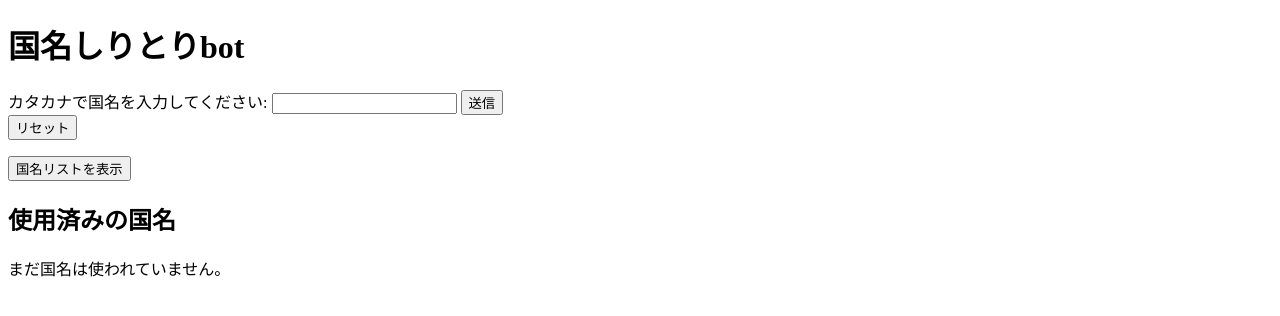
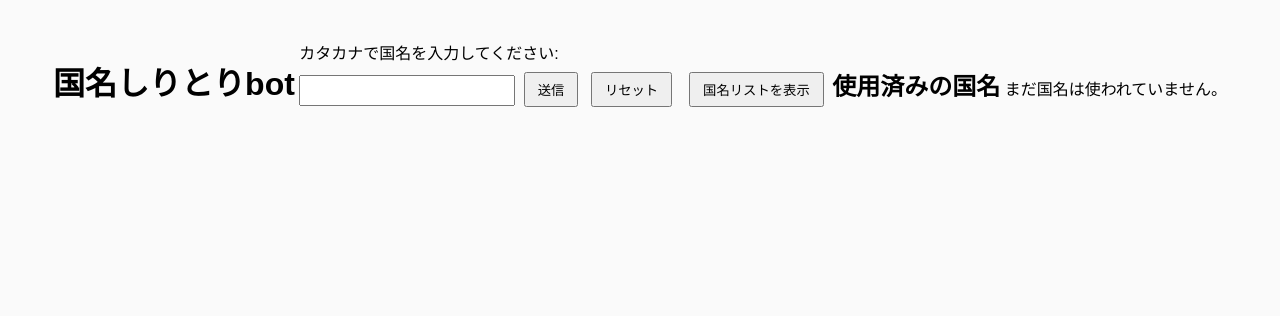
Before and after one commit to neko943/kokumei_shiritori-, a Flask app: page / in a window 1280 px wide. Shown: the top 316 px of the page. Run offline with Flask 3, Linux system fonts and the light colour scheme.

Commit message:
Update index.html

```diff
--- a/templates/index.html
+++ b/templates/index.html
@@ -14,31 +14,38 @@
     <meta property="og:title" content="国名しりとりゲーム">
     <meta property="og:description" content="世界の国名でしりとりをするFlask製Webアプリ。学びながら楽しめる！">
     <meta property="og:type" content="website">
-    <meta property="og:url" content="https://shiritori-game-ihgf.onrender.com"> <!-- 実際のURLに変更してください -->
-    <meta property="og:image" content="https://your-render-url.onrender.com/static/og-image.png"> <!-- サムネ画像があれば -->
+    <meta property="og:url" content="https://shiritori-game-ihgf.onrender.com">
+    <meta property="og:image" content="https://your-render-url.onrender.com/static/og-image.png">
 
     <meta name="twitter:card" content="summary_large_image">
-</head>
-<body>
-    <h1>国名しりとりbot</h1>
-    <form method="POST">
-        <label for="country">カタカナで国名を入力してください:</label>
-        <input type="text" id="country" name="player_input" required>
-        <button type="submit">送信</button>
-    </form>
-    <form action="/reset" method="get">
-        <button type="submit">リセット</button>
-    </form>
-    <p>{{ message }}</p>
 
-    {% if computer_response %}
-        <p>コンピュータの応答: {{ computer_response }}</p>
-    {% endif %}
-    {% if player_input %}
-        <p>あなたの入力: {{ player_input }}</p>
-    {% endif %}
+    <!-- 全体スタイル -->
+    <style>
+        body {
+            text-align: center;
+            font-family: sans-serif;
+            padding: 20px;
+            background-color: #fafafa;
+        }
 
-       <style>
+        h1, h2, p, form, ul, button, #country-list {
+            display: inline-block;
+            margin: 12px auto;
+            text-align: left;
+        }
+
+        input[type="text"] {
+            padding: 6px;
+            margin: 8px 0;
+            width: 200px;
+        }
+
+        button {
+            padding: 6px 12px;
+            margin: 8px 4px;
+            cursor: pointer;
+        }
+
         #country-list ul {
             list-style: none;
             padding: 0;
```
Also changed, not shown: other parts of templates/index.html (+36 -12 lines). Lines whose indentation alone changed are shown as unchanged.
